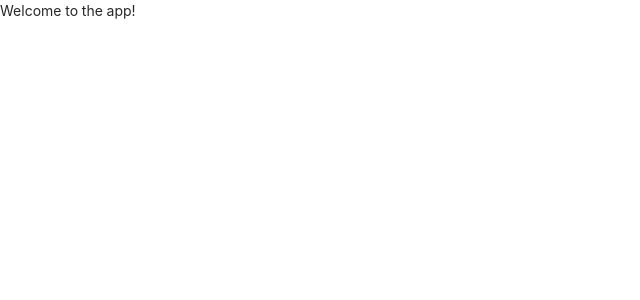
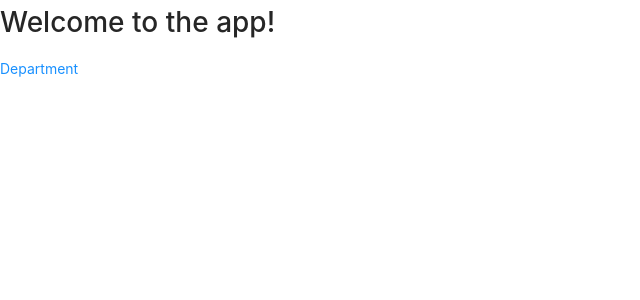
Before and after one commit to LiuYuYing03/Evaluation_Front, a React (Create React App) app: page / in a window 1280 px wide. Shown: the top 300 px of the page, without its empty margins (0-640 px from the left). Built offline with nearby package versions, Linux system fonts and the light colour scheme.

Commit message:
add router

```diff
--- a/package.json
+++ b/package.json
@@ -42,6 +42,7 @@
     ]
   },
   "devDependencies": {
-    "@ant-design/pro-card": "^1.20.2"
+    "@ant-design/pro-card": "^1.20.2",
+    "mobx": "^6.6.0"
   }
 }
--- a/src/pages/Department/index.js
+++ b/src/pages/Department/index.js
@@ -5,6 +5,7 @@ import { PageHeader } from 'antd';
 import { Typography, Divider } from 'antd';
 import { Layout,  Breadcrumb } from 'antd';
 import { Card, Col, Row } from 'antd';
+import { useNavigate } from "react-router-dom";
 
 import Pic1 from '../../assets/doctor_1.png'
 import Pic2 from '../../assets/doctor_2.png';
@@ -23,12 +24,18 @@ const content2 = '  浙大七院肝胆胰脾外科现有医生20人，其中教
 const content3 = '  我们科室为杭州市重点学科、国家教委博士点学科，也是杭州市肝脏移植中心，每年完成肝脏移植100-150例次，累计完成1500多例次，目前仍存活。在我们中心成功完成杭州市年龄最大的移植受体手术达到80岁。危重症肝病肝移植围手术期存活率达到国际较先进水平，我们在移植术后根据基因表达和细胞状态精准调节免疫药物管理，实时监测免疫状态评分和其它指标，使我们中心术后个体化的免疫药物调节达到国际较领先水平，长期存活的移植患者生活质量极高。\n'
 
 const Department = () => {
+    const navigate = useNavigate()
+    async function goHome(event) {
+        // event.preventDefault();
+        // await submitForm(event.target);
+        navigate("/", { replace: true });
+    }
     return (
         <Layout className="layout">
             <div className="site-page-header-ghost-wrapper">
                 <PageHeader
                     className="site-page-header"
-                    onBack={() => null}
+                    onBack={ goHome }
                     title="科室总览"
                     subTitle="肝胆外科"
                     ghost={true}
--- a/src/pages/Home/index.js
+++ b/src/pages/Home/index.js
@@ -1,8 +1,13 @@
+import { Link } from "react-router-dom";
 
 const Home = () => {
     return(
-        <div>Welcome to the app!</div>
-        // <div>Hello World</div>
+        <div>
+            <h1> Welcome to the app! </h1>
+            <nav>
+                <Link to="/department">Department</Link>
+            </nav>
+        </div>
     );
 }
 export default Home
```
Also changed, not shown: src/store/index.js (added, +24 -0 lines), 1 other file (tests, documents, lock files or other folders).
